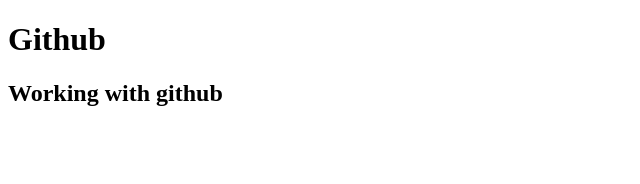
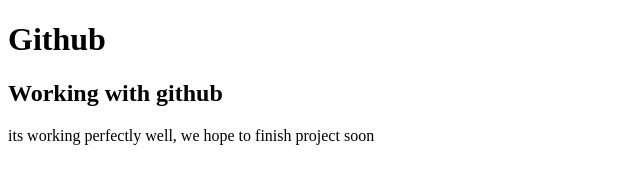
Before and after one commit to ARShovon09/project1, a plain HTML site: page index.html in a window 1280 px wide. Shown: the whole page, without its empty margins (0-640 px from the left). Drawn offline with Linux system fonts and the light colour scheme.

Commit message:
new step

```diff
--- a/index.html
+++ b/index.html
@@ -8,5 +8,6 @@
 <body>
     <h1>Github</h1>
     <h2>Working with github</h2>
+    <p>its working perfectly well, we hope to finish project soon</p>
 </body>
 </html>
```
Also changed, not shown: 1 other file.
